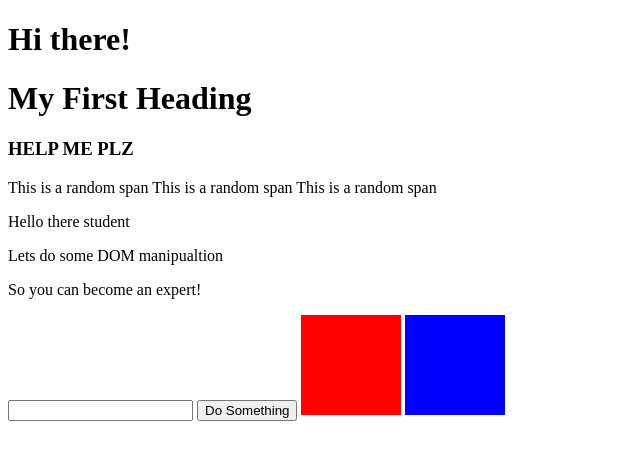
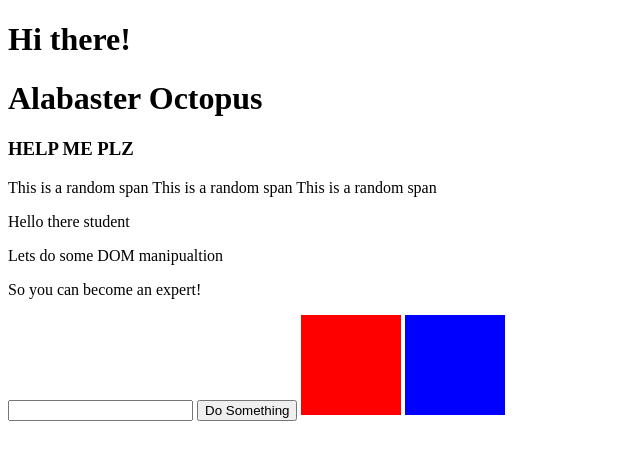
Before and after one commit to shahidsarker/alabaster-octopus, a plain HTML site: page index.html in a window 1280 px wide. Shown: the whole page, without its empty margins (0-640 px from the left). Drawn offline with Linux system fonts and the light colour scheme.

Commit message:
🎫🌦 Updated with Glitch

```diff
--- a/index.html
+++ b/index.html
@@ -15,7 +15,7 @@
   <body>
     <h1>Hi there!</h1>
 
-    <h1 id="glitch-title">My First Heading</h1>
+    <h1 id="glitch-title">Alabaster Octopus</h1>
     <h3 id ="glitch-help-message">HELP ME PLZ</h3>
 
     <span class="glitch-class"> This is a random span </span>
```
